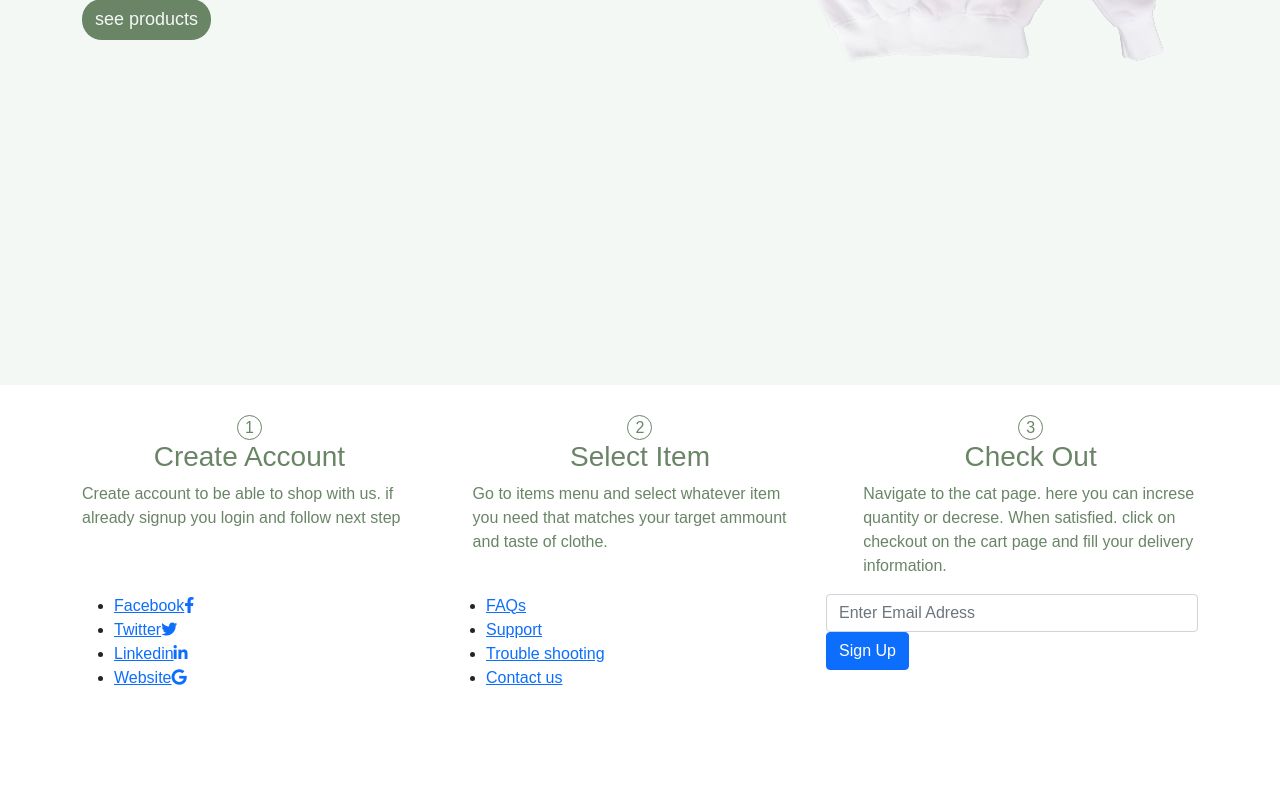
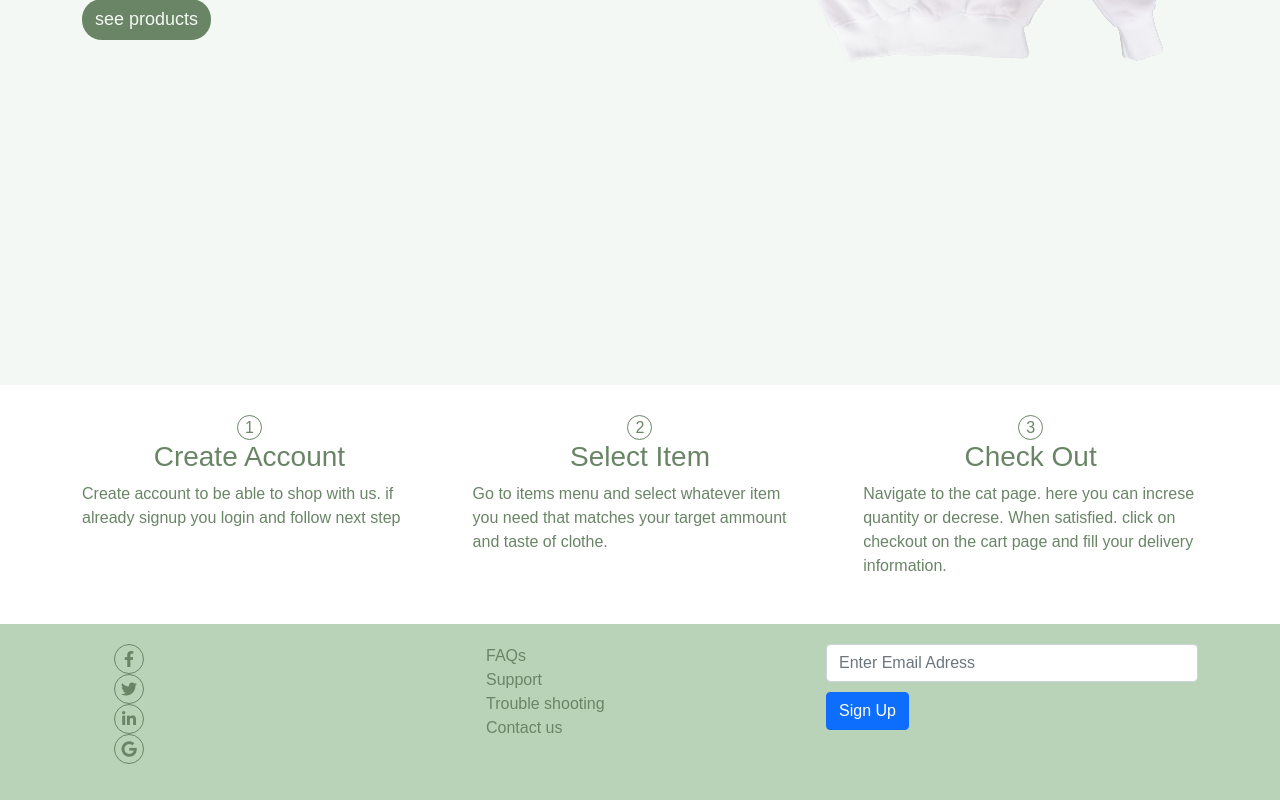
Before and after one commit to uhuru-rawlings/cshop, an Angular app: page /cshop in a window 1280 px wide. Shown: the part 415-1215 px from the top of the page. Before the commit the page ends 1151 px from the top, so only its background shows below. Built offline with nearby package versions, Linux system fonts and the light colour scheme.

Commit message:
added toogle social links

```diff
--- a/src/app/footer/footer.component.css
+++ b/src/app/footer/footer.component.css
@@ -5,3 +5,36 @@
 .social-links,.locations,.newslater{
     width: 50%;
 }
+.newslater .form-group{
+    margin-bottom: 10px;
+}
+footer{
+    color: #698566;
+    background-color: #B9D3B8;
+    padding-top: 20px;
+    padding-bottom: 20px;
+}
+footer ul li{
+    list-style: none;
+}
+footer ul li a{
+    color: #698566;
+    text-decoration: none;
+    display: flex;
+    align-items: center;
+}
+.ficons{
+    width: 30px;
+    height: 30px;
+    border: 1px solid #698566;
+    text-align: center;
+    border-radius: 50%;
+    padding-top: 3px;
+}
+.hidetext{
+    display: none;
+    transition: 4s;
+}
+footer ul li a:hover .hidetext{
+    display: block;
+}
--- a/src/app/footer/footer.component.html
+++ b/src/app/footer/footer.component.html
@@ -1,19 +1,20 @@
 <footer>
+    <div class="container">
         <div class="flex_footer">
             <div class="social-links">
                 <ul>
-                <li><a href=""><span>Facebook</span><i class="fa-brands fa-facebook-f"></i></a></li>
-                <li><a href=""><span>Twitter</span><i class="fa-brands fa-twitter"></i></a></li>
-                <li><a href=""><span>Linkedin</span><i class="fa-brands fa-linkedin-in"></i></a></li>
-                <li><a href=""><span>Website</span><i class="fa-brands fa-google"></i></a></li>
+                    <li><a href="#"><span class="hidetext">Facebook</span><div class="ficons"><i class="fa-brands fa-facebook-f"></i></div></a></li>
+                    <li><a href="#"><span class="hidetext">Twitter</span><div class="ficons"><i class="fa-brands fa-twitter"></i></div></a></li>
+                    <li><a href="#"><span class="hidetext">Linkedin</span><div class="ficons"><i class="fa-brands fa-linkedin-in"></i></div></a></li>
+                    <li><a href="#"><span class="hidetext">Website</span><div class="ficons"><i class="fa-brands fa-google"></i></div></a></li>
                 </ul>
             </div>
             <div class="locations">
                 <ul>
-                <li><a href="">FAQs</a></li>
-                <li><a href="">Support</a></li>
-                <li><a href="">Trouble shooting</a></li>
-                <li><a href="">Contact us</a></li>
+                    <li><a href="#">FAQs</a></li>
+                    <li><a href="#">Support</a></li>
+                    <li><a href="#">Trouble shooting</a></li>
+                    <li><a href="#">Contact us</a></li>
                 </ul>
             </div>
             <div class="newslater">
@@ -27,4 +28,5 @@
                 </form>
             </div>
         </div>
+    </div>
 </footer>
--- a/src/app/homepage/homepage.component.html
+++ b/src/app/homepage/homepage.component.html
@@ -39,6 +39,7 @@
                 <p>Navigate to the cat page. here you can increse quantity or decrese. When satisfied. click on checkout on the cart page and fill your delivery information.</p>
             </div>
         </div>
-        <app-footer></app-footer>
+
     </div>
 </div>
+<app-footer></app-footer>
```
Lines whose indentation alone changed are shown as unchanged.
